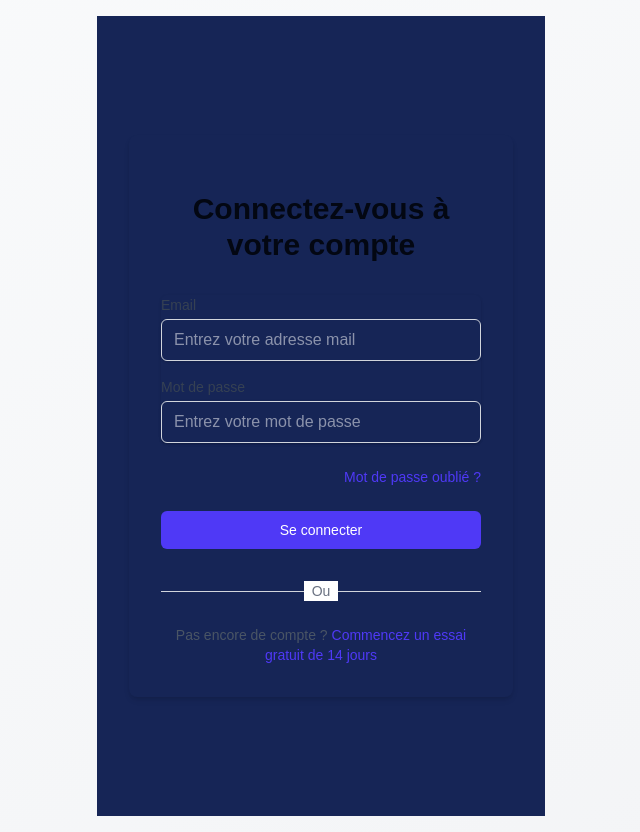
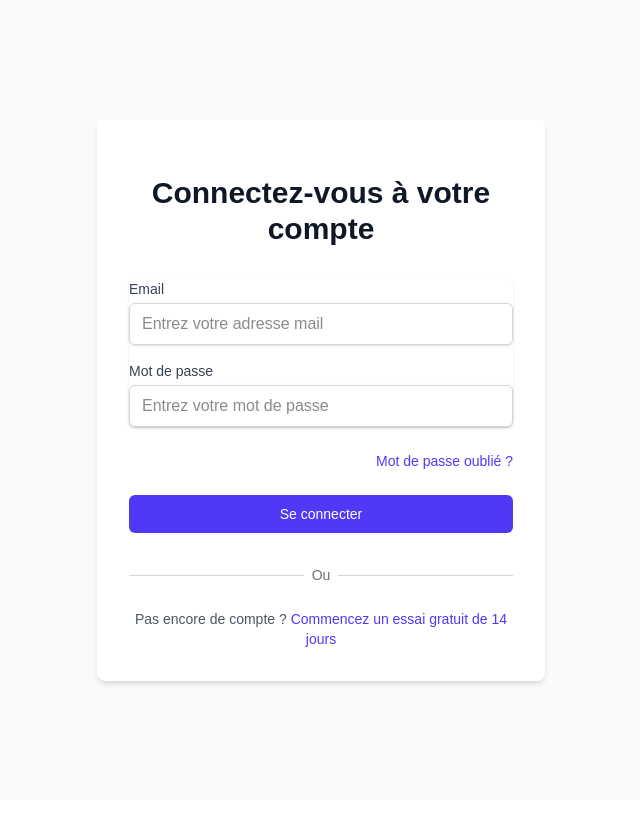
Before and after one commit to BaronFrancois/cyna-vitrine, a Next.js app: page /login in a window 1280 px wide. Shown: the whole page, without its empty margins (319-959 px from the left). After the commit the page ends 800 px from the top, so only its background shows below. Built offline with nearby package versions, Linux system fonts and the light colour scheme.

Commit message:
Mise à jour de la page register

```diff
--- a/src/app/login/page.tsx
+++ b/src/app/login/page.tsx
@@ -3,7 +3,6 @@
 // Importations des dépendances nécessaires
 import React, { useState } from 'react';
 import { useRouter } from 'next/navigation';
-import AppLayoutRegLog from '@/layout/AppLayoutRegLog';
 
 // Interface pour typer les données du formulaire
 interface FormData {
@@ -129,16 +128,13 @@
   };
 
   return (
-
-
-    <AppLayoutRegLog>
-      {/* Conteneur principal centré verticalement et horizontalement */}
-      <div className="min-h-screen flex items-center justify-center py-12 px-4 sm:px-6 lg:px-8 bg-blue-950">
+    // {/* Conteneur principal centré verticalement et horizontalement */}
+    <div className="min-h-screen flex items-center justify-center bg-gray-50 py-12 px-4 sm:px-6 lg:px-8">
       {/* Carte du formulaire avec ombre et espacement */}
-        <div className="max-w-md w-full space-y-8 bg-blue-950 p-8 rounded-lg shadow-md text-white">
+      <div className="max-w-md w-full space-y-8 bg-white p-8 rounded-lg shadow-md">
         {/* En-tête du formulaire */}
         <div>
-            <h2 className="mt-6 text-center text-3xl font-extrabold text-gray-950">
+          <h2 className="mt-6 text-center text-3xl font-extrabold text-gray-900">
             Connectez-vous à votre compte
           </h2>
         </div>
@@ -241,6 +237,5 @@
         </div>
       </div>
     </div>
-    </AppLayoutRegLog>
   );
 }
```
Lines whose indentation alone changed are shown as unchanged.
